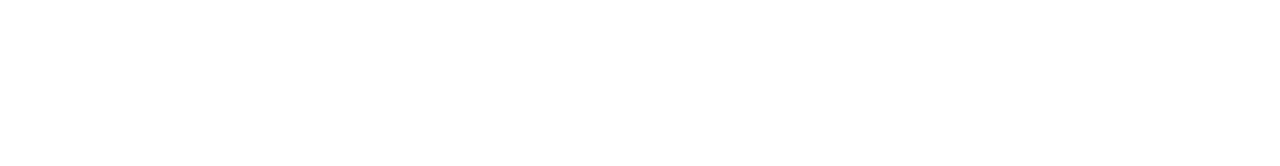
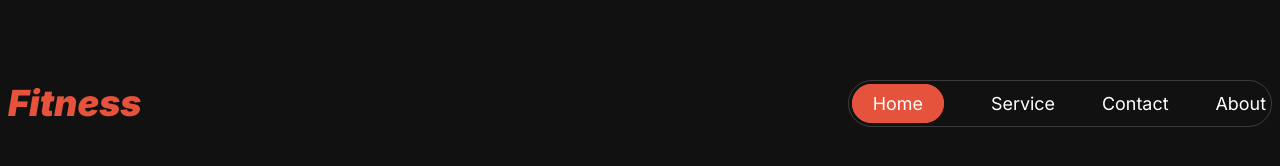
Before and after one commit to asifrahmanasif/Assignment-2, a plain HTML site: page index.html in a window 1280 px wide. Drawn offline with Linux system fonts and the light colour scheme.

Commit message:
added navber

```diff
--- a/index.html
+++ b/index.html
@@ -4,8 +4,40 @@
     <meta charset="UTF-8">
     <meta name="viewport" content="width=device-width, initial-scale=1.0">
     <title>Assignment-2</title>
+    <link rel="stylesheet" href="styles/style.css">
+    <link rel="stylesheet" href="https://cdnjs.cloudflare.com/ajax/libs/font-awesome/6.6.0/css/all.min.css">
 </head>
-<body>
+<body class="inter-text-font bg-color">
+    <header>
+        <nav class="navber display-flex">
+                <div class="a display-flex">
+                    <h3 class="company-name"><i>Fitness</i></h3>
+                    <i class="fa-solid fa-bars"></i>
+                </div>
+            <ul class="navber-btn display-flex">
+                <li class="">
+                    <a class="nav-links  btn-primary" href="">Home</a>
+                </li>
+                <li class="btn">
+                    <a class="nav-link" href="">Service</a>
+                </li>
+                <li class="btn">
+                    <a class="nav-link" href="">Contact</a>
+                </li>
+                <li class="btn">
+                    <a class="nav-link" href="">About</a>
+                </li>
+                <li></li>
+            </ul>
 
+
+        </nav>
+    </header>
+    <main>
+
+    </main>
+    <footer>
+
+    </footer>
 </body>
 </html>
--- a/styles/style.css
+++ b/styles/style.css
@@ -0,0 +1,108 @@
+@import url('https://fonts.googleapis.com/css2?family=Inter:ital,opsz,wght@0,14..32,100..900;1,14..32,100..900&display=swap');
+
+.inter-text-font{
+  font-family: "Inter", sans-serif;
+  font-optical-sizing: auto;
+  font-weight: 400;
+  font-style: normal;
+}
+
+/* sheared style */
+.display-flex{
+    display: flex;
+}
+.bg-color{
+    background-color: rgba(17, 17, 17, 1);
+}
+.white-text{
+    color: #FFFFFF;
+}
+.gray-text{
+    color: rgba(255, 255, 255, 0.5);
+}
+.btn-primary{
+    color: #FFFFFF;
+    background-color: #E6533C;
+}
+
+/* header part */
+header{
+    max-width: 1440px;
+    margin: 0 auto;
+    margin-top: 45px;
+}
+.navber{
+    justify-content: space-between;
+    align-items: center;
+    text-align: center;
+}
+.company-name{
+    color: #E6533C;
+    font-size: 2.25rem;
+    font-weight: 900;
+}
+.navber-btn{
+    list-style: none;
+    border: 0.01px solid rgba(255, 255, 255, 0.18);
+    border-radius: 39px;
+    padding: 12px 5px 12px 3px;
+}
+.nav-link{
+    font-size: 1.12rem;
+    font-weight: 400;
+    color: #FFFFFF;
+    text-decoration: none;
+    margin-left: 47px;
+}
+.nav-links{
+    font-size: 1.12rem;
+    font-weight: 400;
+    margin-left: 0px;
+    border: 1px solid #E6533C;
+    border-radius: 46px;
+    padding: 8px 20px;
+    text-decoration: none;
+    margin: 0 auto;
+}
+.fa-bars{
+    font-size: 20px;
+    color: #FFFFFF;
+    opacity: 0;
+}
+.a{
+    align-items: center;
+}
+
+/* media quarry for mobile*/
+/* media quarry for mobile*/
+
+@media screen and (max-width: 576px){
+    .navber{
+        flex-direction: column;
+
+    }
+    .navber-btn{
+        margin-top: -80px;
+        opacity: 0;
+    }
+    .nav-link{
+        margin-left: 10px;
+    }
+    .a{
+        max-width: 576px;
+        margin: 0 auto;
+        align-items: center;
+        gap: 370px
+    }
+    .fa-bars{
+        font-size: 20px;
+        color: #FFFFFF;
+        margin-right: 20px;
+        opacity: 100;
+    }
+}
+/* media quarry for tablet */
+/* media quarry for tablet */
+@media screen and (min-width: 576px) and (max-width: 992px) {
+
+}
```
Also changed, not shown: images/menu-removebg-preview.png (added).
